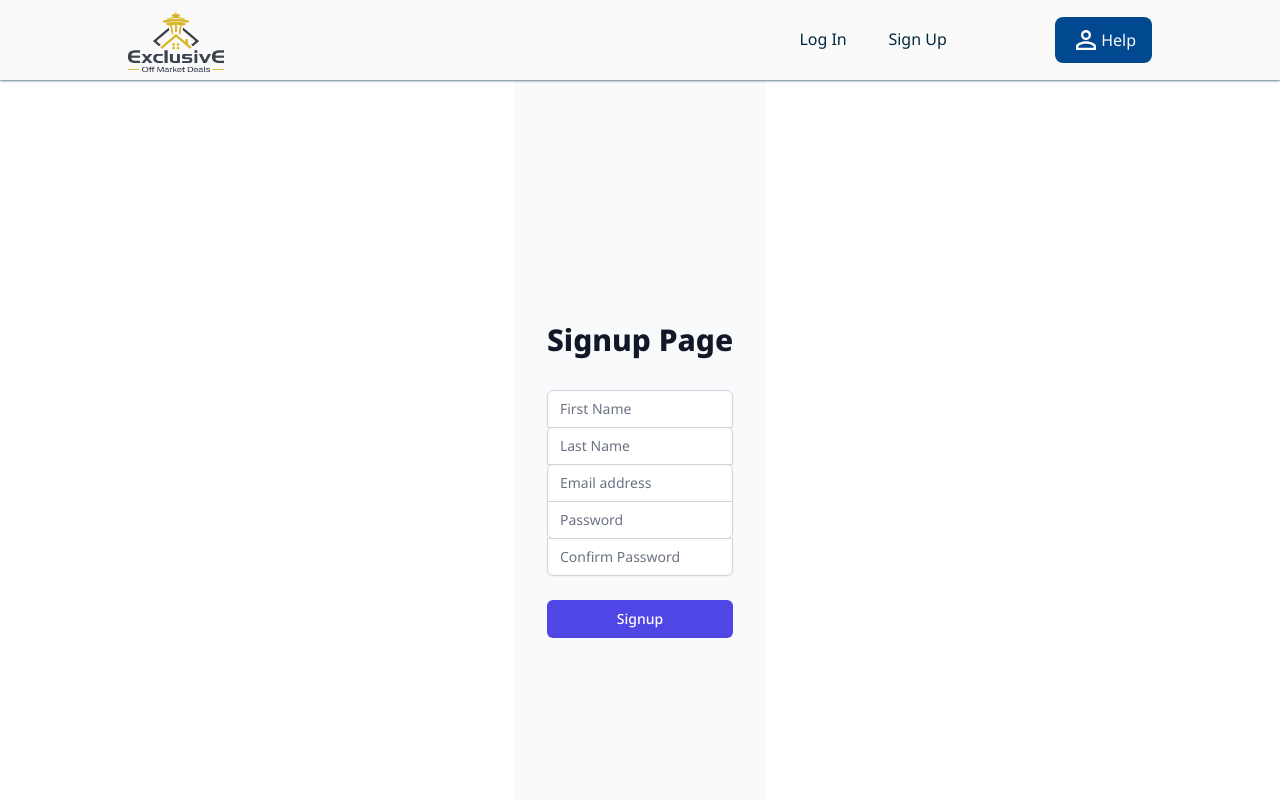
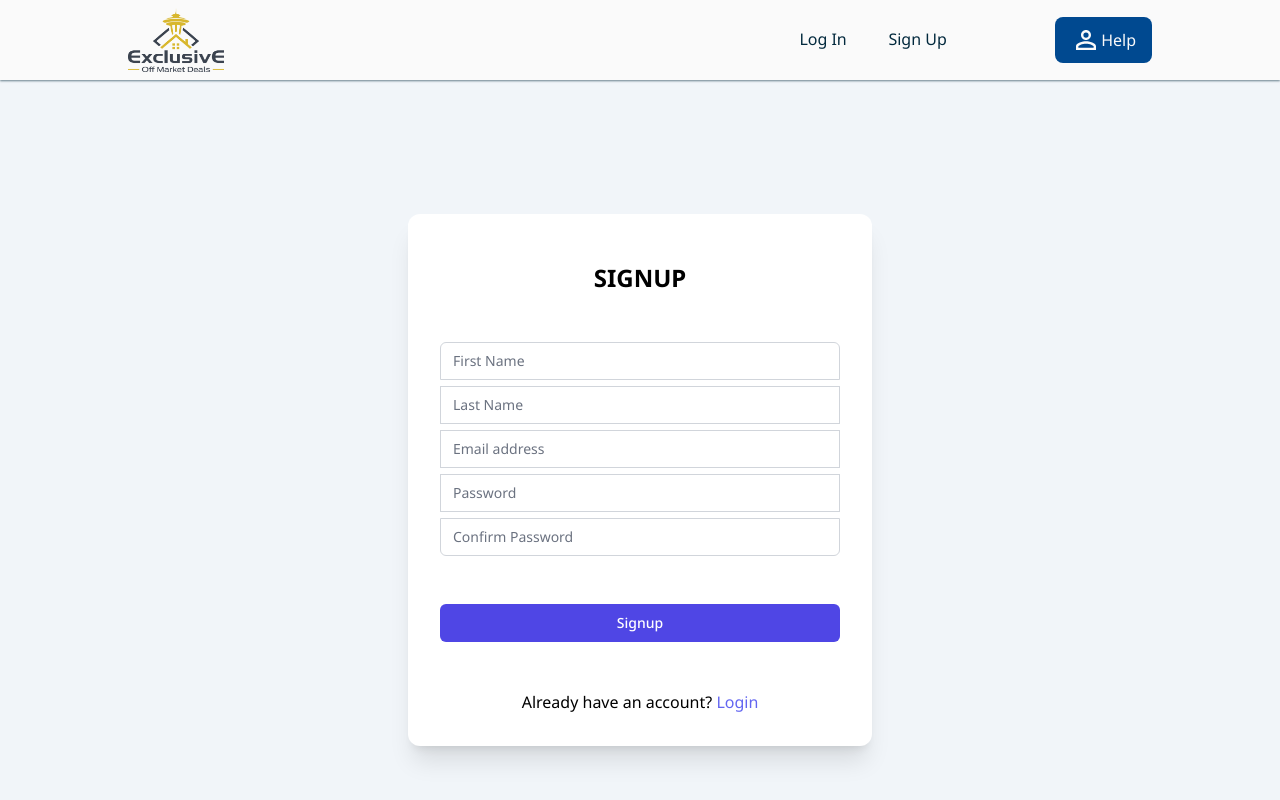
Before and after one commit to exclusiveoffmarketdeal/eomd, a Next.js app: page /signup in a window 1280 px wide. Shown: the top 800 px of the page. Built offline with nearby package versions, Linux system fonts and the light colour scheme; no server answers; what tw-elements would draw is missing.

Commit message:
design changes

```diff
--- a/components/Login/index.jsx
+++ b/components/Login/index.jsx
@@ -4,34 +4,35 @@ import ApiClient from '@/utils/ApiClient'
 const Login = () => {
   const [email, setEmail] = useState('')
   const [password, setPassword] = useState('')
-
-  const handleEmailChange = (e) => {
-    setEmail(e.target.value)
-  }
-
-  const handlePasswordChange = (e) => {
-    setPassword(e.target.value)
-  }
+  const [error, setError] = useState('')
 
   const handleSubmit = async (e) => {
     e.preventDefault()
+    if (!email || !password) {
+      setError('Please enter both email and password.')
+      return
+    }
+
     const formData = {
       email: email,
       password: password,
     }
+    setError('') // Clear any previous error messages
+    try {
       const data = await ApiClient.postRequest('/users/login', formData)
+      // Handle successful login, e.g., redirect to dashboard
+    } catch (error) {
+      setError('Invalid email or password.') // Handle specific error from API response
+    }
   }
 
   return (
-    <div className='min-h-screen flex items-center justify-center bg-gray-50 py-12 px-4 sm:px-6 lg:px-8'>
-      <div className='max-w-md w-full space-y-8'>
+    <>
+      {error && <div className='text-red-500 text-center'>{error}</div>}
+      <form className='space-y-12 w-full sm:w-[400px]' onSubmit={handleSubmit}>
+        <div className='grid w-full items-center gap-1.5'>
           <div>
-          <h1 className='text-center text-3xl font-extrabold text-gray-900'>Login Page</h1>
-        </div>
-        <form className='mt-8 space-y-6' onSubmit={handleSubmit}>
-          <div className='rounded-md shadow-sm -space-y-px'>
-            <div>
-              <label htmlFor='email-address' className='sr-only'>
+            <label htmlFor='email' className='sr-only'>
               Email address
             </label>
             <input
@@ -43,7 +44,7 @@ const Login = () => {
               className='appearance-none rounded-none relative block w-full px-3 py-2 border border-gray-300 placeholder-gray-500 text-gray-900 rounded-t-md focus:outline-none focus:ring-indigo-500 focus:border-indigo-500 focus:z-10 sm:text-sm'
               placeholder='Email address'
               value={email}
-                onChange={handleEmailChange}
+              onChange={(e) => setEmail(e.target.value)}
             />
           </div>
           <div>
@@ -59,22 +60,21 @@ const Login = () => {
               className='appearance-none rounded-none relative block w-full px-3 py-2 border border-gray-300 placeholder-gray-500 text-gray-900 rounded-b-md focus:outline-none focus:ring-indigo-500 focus:border-indigo-500 focus:z-10 sm:text-sm'
               placeholder='Password'
               value={password}
-                onChange={handlePasswordChange}
+              onChange={setPassword}
             />
           </div>
         </div>
-          <div>
+        <div className='w-full'>
           <button
             type='submit'
-              onClick={handleSubmit}
+            onClick={(e) => handleSubmit(e)}
             className='group relative w-full flex justify-center py-2 px-4 border border-transparent text-sm font-medium rounded-md text-white bg-indigo-600 hover:bg-indigo-700 focus:outline-none focus:ring-2 focus:ring-offset-2 focus:ring-indigo-500'
           >
             Login
           </button>
         </div>
       </form>
-      </div>
-    </div>
+    </>
   )
 }
 
--- a/components/Signup/index.jsx
+++ b/components/Signup/index.jsx
@@ -7,6 +7,8 @@ const Signup = () => {
   const [confirmPassword, setConfirmPassword] = useState('')
   const [firstName, setFirstName] = useState('')
   const [lastName, setLastName] = useState('')
+  const [error, setError] = useState('')
+
   const handleEmailChange = (e) => {
     setEmail(e.target.value)
   }
@@ -26,8 +28,31 @@ const Signup = () => {
     setLastName(e.target.value)
   }
 
+  const validatePassword = (password) => {
+    const regex = /^(?=.*\d)(?=.*[a-z])(?=.*[A-Z])(?=.*[^a-zA-Z0-9\s]).{8,}$/
+    return regex.test(password)
+  }
+
   const handleSubmit = async (e) => {
     e.preventDefault()
+
+    if (!firstName || !lastName || !email || !password || !confirmPassword) {
+      setError('Please fill in all fields.')
+      return
+    }
+
+    if (password !== confirmPassword) {
+      setError('Passwords do not match.')
+      return
+    }
+
+    if (!validatePassword(password)) {
+      setError(
+        'Password must be at least 8 characters long and contain at least one digit, one lowercase letter, one uppercase letter, and one special character.'
+      )
+      return
+    }
+
     const formData = {
       email: email,
       password: password,
@@ -35,17 +60,20 @@ const Signup = () => {
       firstName: firstName,
       lastName: lastName,
     }
+    setError('')
+    try {
       const data = await ApiClient.postRequest('/users/signup', formData)
+      // Handle successful signup, e.g., redirect to login page
+    } catch (error) {
+      setError('An error occurred during signup. Please try again.') // Handle specific error from API response
+    }
   }
 
   return (
-    <div className='min-h-screen flex items-center justify-center bg-gray-50 py-12 px-4 sm:px-6 lg:px-8'>
-      <div className='max-w-md w-full space-y-8'>
-        <div>
-          <h1 className='text-center text-3xl font-extrabold text-gray-900'>Signup Page</h1>
-        </div>
-        <form className='mt-8 space-y-6' onSubmit={handleSubmit}>
-          <div className='rounded-md shadow-sm -space-y-px'>
+    <>
+      {error && <div className='text-red-500 text-center'>{error}</div>}
+      <form className='space-y-12 w-full sm:w-[400px]' onSubmit={handleSubmit}>
+        <div className='grid w-full items-center gap-1.5'>
           <div>
             <label htmlFor='email-address' className='sr-only'>
               First Name
@@ -55,7 +83,7 @@ const Signup = () => {
               name='firstName'
               type='firstName'
               required
-                className='appearance-none rounded-none relative block w-full px-3 py-2 border border-gray-300 placeholder-gray-500 text-gray-900 rounded-t-md focus:outline-none focus:ring-indigo-500 focus:border-indigo-500 focus:z-10 sm:text-sm'
+              className='appearance-none rounded-none relative block w-full px-3 py-2 border border-gray-300 placeholder-gray-500 rounded-t-md text-gray-900 focus:outline-none focus:ring-indigo-500 focus:border-indigo-500 focus:z-10 sm:text-sm'
               placeholder='First Name'
               value={firstName}
               onChange={handleFirstNameChange}
@@ -70,7 +98,7 @@ const Signup = () => {
               name='lastName'
               type='lastName'
               required
-                className='appearance-none rounded-none relative block w-full px-3 py-2 border border-gray-300 placeholder-gray-500 text-gray-900 rounded-t-md focus:outline-none focus:ring-indigo-500 focus:border-indigo-500 focus:z-10 sm:text-sm'
+              className='appearance-none rounded-none relative block w-full px-3 py-2 border border-gray-300 placeholder-gray-500 text-gray-900 focus:outline-none focus:ring-indigo-500 focus:border-indigo-500 focus:z-10 sm:text-sm'
               placeholder='Last Name'
               value={lastName}
               onChange={handleLastNameChange}
@@ -86,7 +114,7 @@ const Signup = () => {
               type='email'
               autoComplete='email'
               required
-                className='appearance-none rounded-none relative block w-full px-3 py-2 border border-gray-300 placeholder-gray-500 text-gray-900 rounded-t-md focus:outline-none focus:ring-indigo-500 focus:border-indigo-500 focus:z-10 sm:text-sm'
+              className='appearance-none rounded-none relative block w-full px-3 py-2 border border-gray-300 placeholder-gray-500 text-gray-900 focus:outline-none focus:ring-indigo-500 focus:border-indigo-500 focus:z-10 sm:text-sm'
               placeholder='Email address'
               value={email}
               onChange={handleEmailChange}
@@ -102,7 +130,7 @@ const Signup = () => {
               type='password'
               autoComplete='new-password'
               required
-                className='appearance-none rounded-none relative block w-full px-3 py-2 border border-gray-300 placeholder-gray-500 text-gray-900 rounded-b-md focus:outline-none focus:ring-indigo-500 focus:border-indigo-500 focus:z-10 sm:text-sm'
+              className='appearance-none rounded-none relative block w-full px-3 py-2 border border-gray-300 placeholder-gray-500 text-gray-900 focus:outline-none focus:ring-indigo-500 focus:border-indigo-500 focus:z-10 sm:text-sm'
               placeholder='Password'
               value={password}
               onChange={handlePasswordChange}
@@ -135,8 +163,7 @@ const Signup = () => {
           </button>
         </div>
       </form>
-      </div>
-    </div>
+    </>
   )
 }
 
--- a/pages/login/index.jsx
+++ b/pages/login/index.jsx
@@ -1,7 +1,21 @@
 import Login from '@/components/Login'
+import Link from 'next/link'
 
 const LoginPage = () => {
-  return <Login />
+  return (
+    <div className='h-screen w-screen flex justify-center items-center bg-slate-100'>
+      <div className='sm:shadow-xl px-8 pb-8 pt-12 sm:bg-white rounded-xl space-y-12'>
+        <h1 className='font-semibold text-2xl text-center'>LOGIN</h1>
+        <Login />
+        <p className='text-center'>
+          Need to create an account?{' '}
+          <Link className='text-indigo-500 hover:underline' href='/signup'>
+            Create Account
+          </Link>{' '}
+        </p>
+      </div>
+    </div>
+  )
 }
 
 export default LoginPage
--- a/pages/signup/index.jsx
+++ b/pages/signup/index.jsx
@@ -1,7 +1,21 @@
 import Signup from '@/components/Signup'
+import Link from 'next/link'
 
 const SignupPage = () => {
-  return <Signup />
+  return (
+    <div className='h-screen w-screen flex justify-center items-center bg-slate-100'>
+      <div className='sm:shadow-xl px-8 pb-8 pt-12 sm:bg-white rounded-xl space-y-12'>
+        <h1 className='font-semibold text-2xl text-center'>SIGNUP</h1>
+        <Signup />
+        <p className='text-center'>
+          Already have an account?{' '}
+          <Link className='text-indigo-500 hover:underline' href='/login'>
+            Login
+          </Link>{' '}
+        </p>
+      </div>
+    </div>
+  )
 }
 
 export default SignupPage
```
Lines whose indentation alone changed are shown as unchanged.
